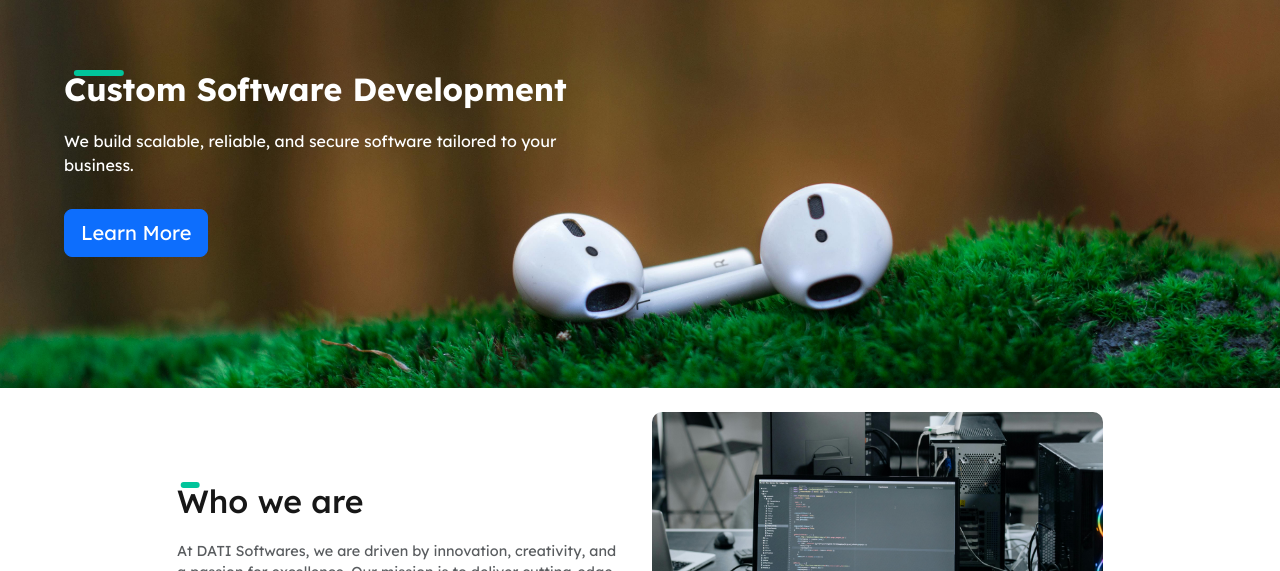
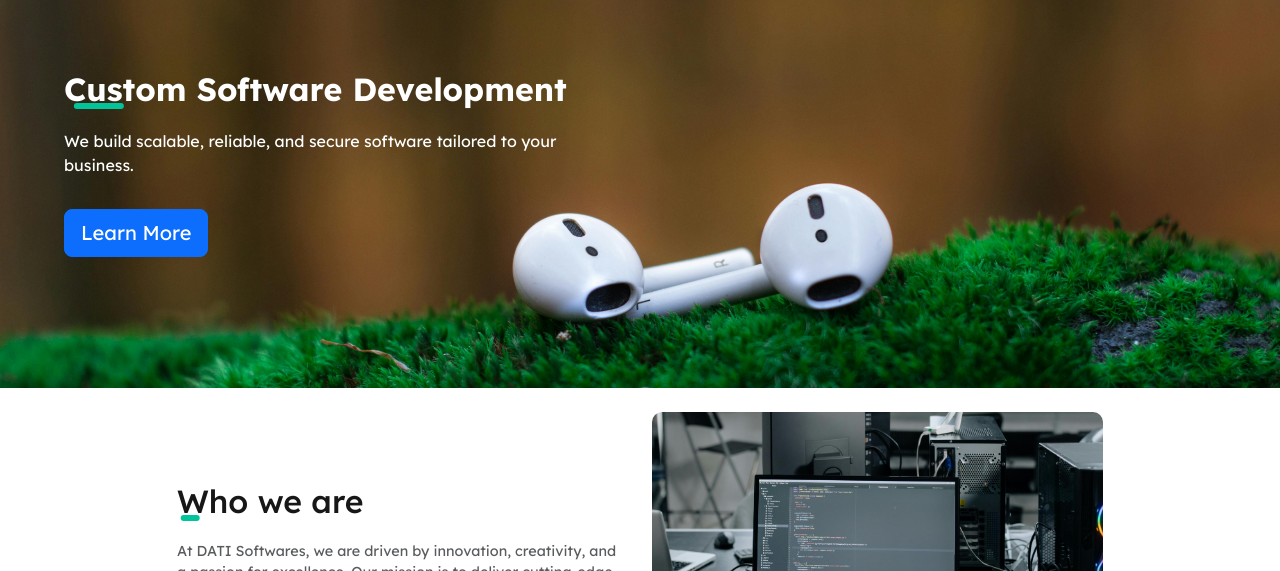
Before and after one commit to oyatadaniel/dati-softwares, a Next.js app: page / in a window 1280 px wide. Shown: the part 182-753 px from the top of the page. Built offline with nearby package versions, Linux system fonts and the light colour scheme.

Commit message:
first commit

```diff
--- a/app/globals.css
+++ b/app/globals.css
@@ -167,7 +167,7 @@ h2 {
 h2::after {
   content: "";
   position: absolute;
-  bottom: -10;
+  bottom: 0;
   left: 7%;
   transform: translateX(-50%);
   width: 10%; /* underline width */
```
